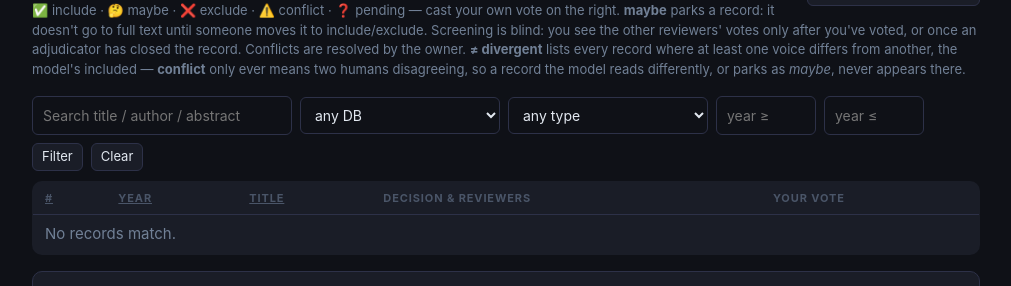
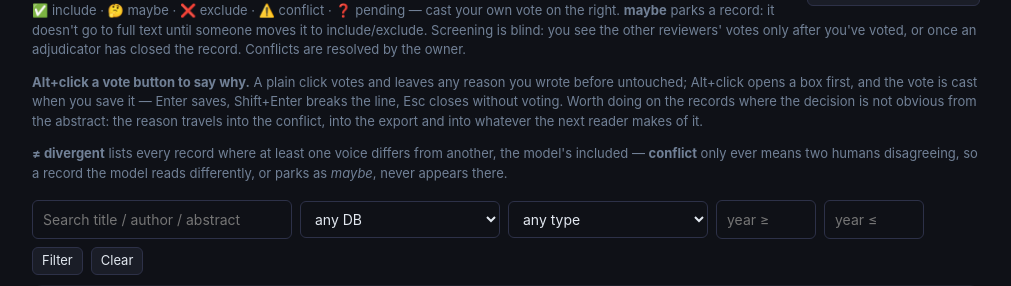
Before and after one commit to that-ugly-cat/lssr, a FastAPI app: template templates/workspace_screening.html in a window 1280 px wide. Shown: the part 456-742 px from the top of the page, without its empty margins (134-1145 px from the left). Run offline with FastAPI, Linux system fonts and the light colour scheme; the template is opened without the code that fills it, so the values that code supplies are empty; parts of the project's set-up code (start-up, migrations or seed data) failed here and were passed over.

Commit message:
Alt+click a screening-1 vote to say why
The three buttons had no reason field, so the only way to argue a
title-and-abstract vote was the MCP surface. On the opt-out review that reads
708 reasons written from a chat against 2 from the app — not a preference,
an absence. The buttons stay as they are, because pressing one at a glance is
their whole point; Alt+click opens a box instead of voting, and the vote is
cast when the box is saved.

A shortcut nobody can see is a shortcut nobody uses, so the page says it in a
line under the one about conflicts. That sentence is as much the feature as
the code is.

Making the reason writable made it losable, which is the part that needed
care. A plain click sends no reason at all and must leave whatever you wrote
before alone — otherwise changing your mind would silently replace an
argument with the "manual vote" placeholder. "Leave it alone" and "blank it"
therefore have to be two different messages, and they cannot be told apart by
looking at the field: measured at the route, an empty `reason` arrives
exactly as an absent one does. Hence `set_reason`, sent only by the box.

Found the same way: the dev server does not reload Python, so the first two
attempts at this were tested against a route that was not running. The
conclusion drawn from them was wrong and the restart is what showed it.

Co-Authored-By: Claude Opus 5 <noreply@anthropic.com>

```diff
--- a/main.py
+++ b/main.py
@@ -1693,7 +1693,7 @@ def _from_script(request: Request) -> bool:
 @app.post("/w/{ws_id}/records/{rid}/screen1/vote")
 async def vote_screen1(ws_id: int, rid: int, request: Request,
                        decision: str = Form(...), reason: str = Form(""),
-                       back: str = Form("pending"),
+                       set_reason: str = Form(""), back: str = Form("pending"),
                        user: User = Depends(get_current_user), db: Session = Depends(get_db)):
     """The current reviewer's independent screen-1 vote. 'clear' retracts it."""
     ws = _load_ws(db, user, ws_id)
@@ -1711,8 +1711,22 @@ async def vote_screen1(ws_id: int, rid: int, request: Request,
                 db.delete(row)
                 db.flush()
         else:
+            # Changing your mind with a plain click must not wipe an argument
+            # you wrote earlier, so "leave it alone" and "blank it" have to be
+            # different messages — and they cannot be told apart by looking at
+            # `reason`, because an empty form field arrives here as None just
+            # like an absent one. Hence the separate flag: `set_reason` present
+            # means the box was used and `reason` is the new text, empty or
+            # not. Measured, not assumed: reason= and no reason at all were
+            # indistinguishable at the route.
+            mine = (db.query(ScreenDecision)
+                      .filter(ScreenDecision.record_id == rec.id,
+                              ScreenDecision.stage == "screen1",
+                              ScreenDecision.reviewer_kind == "user",
+                              ScreenDecision.reviewer_id == user.id).first())
+            text = reason if set_reason else (mine.reason if mine else None)
             upsert_screen_decision(db, rec, "screen1", "user", user.id, decision,
-                                   reason.strip() or "manual vote")
+                                   (text or "").strip() or "manual vote")
         recompute_record_screen1(db, ws, rec)
         db.commit()
     if _from_script(request):
--- a/static/css/style.css
+++ b/static/css/style.css
@@ -714,3 +714,15 @@ tr.row-highlight { background: var(--card-hover) !important; box-shadow: inset 3
 .last-touch:hover { border-color: var(--accent-light); }
 /* Shown but inert when that record is not in the filter being looked at. */
 .last-touch.muted { color: var(--muted-3); cursor: default; }
+
+/* ── the reason behind a screening-1 vote ── */
+/* Hidden until Alt+click: the three buttons are meant to be pressed at a
+   glance, and a text box open on every row would argue otherwise. */
+.vote-reason { margin-top: 6px; text-align: left; }
+.vote-reason textarea {
+  width: 100%; font-size: 12px; padding: 4px 7px; line-height: 1.45;
+  background: var(--bg); border: 1px solid var(--warn); border-radius: 6px;
+  color: var(--text); font-family: inherit; resize: none;
+}
+.vote-reason textarea:focus { outline: none; }
+.vote-reason-actions { display: flex; gap: 4px; justify-content: flex-end; margin-top: 4px; }
--- /dev/null
+++ b/static/js/votereason.js
@@ -0,0 +1,86 @@
+// Alt-click a vote button to say why.
+//
+// Screening 1 has three buttons and no reason field, and that is deliberate:
+// the buttons are made to be pressed at a glance, and a text box on every row
+// of a five-hundred-row table is a five-hundred-row invitation to slow down.
+// But a reason is sometimes the whole point — a conflict, a boundary case, a
+// criterion applied against the obvious reading — and until now the only way
+// to write one at this stage was through the MCP surface. On one real review
+// that shows up as 708 reasons written from a chat and 2 from the app.
+//
+// So: plain click votes as it always did and sends no reason field at all,
+// which the route reads as "leave whatever is there alone". Alt-click opens a
+// box instead of voting, and the vote is cast when the box is saved.
+//
+// The shortcut is invisible by nature, so the page says it in the help text
+// above the table. That sentence is the feature as much as this file is.
+function wireVoteReasons(rootId) {
+  const root = document.getElementById(rootId);
+  if (!root) return;
+
+  function boxFor(row) {
+    return row && row.querySelector('.vote-reason');
+  }
+
+  function open(row, decision) {
+    const box = boxFor(row);
+    if (!box) return;
+    box.hidden = false;
+    box.dataset.decision = decision;
+    const ta = box.querySelector('textarea');
+    ta.style.height = 'auto';
+    ta.style.height = Math.min(ta.scrollHeight, 120) + 'px';
+    ta.focus();
+    ta.setSelectionRange(ta.value.length, ta.value.length);
+  }
+
+  function cast(row) {
+    const box = boxFor(row);
+    const decision = box.dataset.decision;
+    const form = row.querySelector(`form[action$="/screen1/vote"] input[value="${decision}"]`)?.form;
+    if (!form) return;
+    // Added here and only here: a form that never carries these fields is a
+    // vote that cannot touch the reason attached to it. Two fields and not
+    // one, because an empty `reason` reaches the route as None, exactly like
+    // an absent one — so "clear it" needs a word of its own.
+    const put = (name, value) => {
+      let el = form.querySelector(`input[name="${name}"]`);
+      if (!el) {
+        el = document.createElement('input');
+        el.type = 'hidden';
+        el.name = name;
+        form.append(el);
+      }
+      el.value = value;
+    };
+    put('reason', box.querySelector('textarea').value);
+    put('set_reason', '1');
+    box.hidden = true;
+    form.requestSubmit();
+  }
+
+  root.addEventListener('click', (e) => {
+    const btn = e.target.closest('form[action$="/screen1/vote"] button[type="submit"]');
+    if (!btn || !e.altKey) return;
+    const decision = btn.form.querySelector('input[name="decision"]').value;
+    if (decision === 'clear') return;       // retracting takes no argument
+    e.preventDefault();
+    open(btn.closest('tr'), decision);
+  });
+
+  root.addEventListener('keydown', (e) => {
+    const ta = e.target.closest('.vote-reason textarea');
+    if (!ta) return;
+    if (e.key === 'Escape') { e.preventDefault(); ta.closest('.vote-reason').hidden = true; return; }
+    if (e.key !== 'Enter' || e.shiftKey) return;   // Shift+Enter breaks the line
+    e.preventDefault();
+    cast(ta.closest('tr'));
+  });
+
+  root.addEventListener('click', (e) => {
+    if (e.target.matches('.vote-reason .vote-reason-save')) cast(e.target.closest('tr'));
+    if (e.target.matches('.vote-reason .vote-reason-cancel')) {
+      e.target.closest('.vote-reason').hidden = true;
+    }
+  });
+}
--- a/templates/base.html
+++ b/templates/base.html
@@ -4,7 +4,7 @@
   <meta charset="utf-8">
   <meta name="viewport" content="width=device-width, initial-scale=1, viewport-fit=cover">
   <title>{% block title %}LSSR{% endblock %}</title>
-  <link rel="stylesheet" href="/static/css/style.css?v=25">
+  <link rel="stylesheet" href="/static/css/style.css?v=26">
   {% block head %}{% endblock %}
 </head>
 <body>
--- a/templates/workspace_screening.html
+++ b/templates/workspace_screening.html
@@ -149,7 +149,9 @@
   </span>
   <a class="btn btn-small" href="/w/{{ ws.id }}/screening/export.xlsx" style="float:right;">Export to Excel ↓</a>
 </div>
-<p class="muted small" style="margin-top:0;">✅ include · 🤔 maybe · ❌ exclude · ⚠️ conflict · ❓ pending — cast your own vote on the right. <strong>maybe</strong> parks a record: it doesn't go to full text until someone moves it to include/exclude. Screening is blind: you see the other reviewers' votes only after you've voted, or once an adjudicator has closed the record. Conflicts are resolved by the owner. <strong>≠ divergent</strong> lists every record where at least one voice differs from another, the model's included — <strong>conflict</strong> only ever means two humans disagreeing, so a record the model reads differently, or parks as <em>maybe</em>, never appears there.</p>
+<p class="muted small" style="margin-top:0;">✅ include · 🤔 maybe · ❌ exclude · ⚠️ conflict · ❓ pending — cast your own vote on the right. <strong>maybe</strong> parks a record: it doesn't go to full text until someone moves it to include/exclude. Screening is blind: you see the other reviewers' votes only after you've voted, or once an adjudicator has closed the record. Conflicts are resolved by the owner.</p>
+<p class="muted small" style="margin-top:0;"><strong>Alt+click a vote button to say why.</strong> A plain click votes and leaves any reason you wrote before untouched; Alt+click opens a box first, and the vote is cast when you save it — Enter saves, Shift+Enter breaks the line, Esc closes without voting. Worth doing on the records where the decision is not obvious from the abstract: the reason travels into the conflict, into the export and into whatever the next reader makes of it.</p>
+<p class="muted small" style="margin-top:0;"> <strong>≠ divergent</strong> lists every record where at least one voice differs from another, the model's included — <strong>conflict</strong> only ever means two humans disagreeing, so a record the model reads differently, or parks as <em>maybe</em>, never appears there.</p>
 
 <form method="get" class="filter-bar">
   <input type="hidden" name="decision" value="{{ f.decision }}">
@@ -252,6 +254,18 @@
           </form>
           {% endif %}
         </div>
+        {#- Hidden until Alt+click. Pre-filled with your own reason when you
+            have one, minus the placeholder the route writes for a vote cast
+            without an argument — showing "manual vote" back to somebody as if
+            they had typed it would be a small lie. -#}
+        {% set myreason = myrows[0].reason if myrows and myrows[0].reason != 'manual vote' else '' %}
+        <div class="vote-reason" hidden>
+          <textarea rows="2" maxlength="600" placeholder="why — which criterion, and what makes this one different">{{ myreason }}</textarea>
+          <div class="vote-reason-actions">
+            <button type="button" class="btn btn-small vote-reason-cancel">Cancel</button>
+            <button type="button" class="btn btn-small btn-primary vote-reason-save">Vote</button>
+          </div>
+        </div>
         {% if is_owner and r.screen1_decision == 'conflict' %}
         <div style="margin-top:6px; display:flex; gap:4px; justify-content:flex-end; align-items:center;">
           <span class="muted small">resolve:</span>
@@ -289,6 +303,7 @@
 <script src="/static/js/poller.js?v=3"></script>
 <script src="/static/js/inplace.js?v=4"></script>
 <script src="/static/js/earmark.js?v=1"></script>
+<script src="/static/js/votereason.js?v=2"></script>
 <script>
 poller('scr-form', 'scr-status', 'scr-btn', '/w/{{ ws.id }}/screening/status', 'scr-prog', 'scr-fill');
 
@@ -322,6 +337,7 @@ const live = inplace({
   afterRedraw: () => sizeEarmarkNotes(),
 });
 wireEarmarks('scr-table');
+wireVoteReasons('scr-table');
 
 // Collapsible exclusion-criteria rail; remembers its state.
 const critTab = document.getElementById('crit-tab');
```
Also changed, not shown: docs/guide.md (+1 -0 lines).
